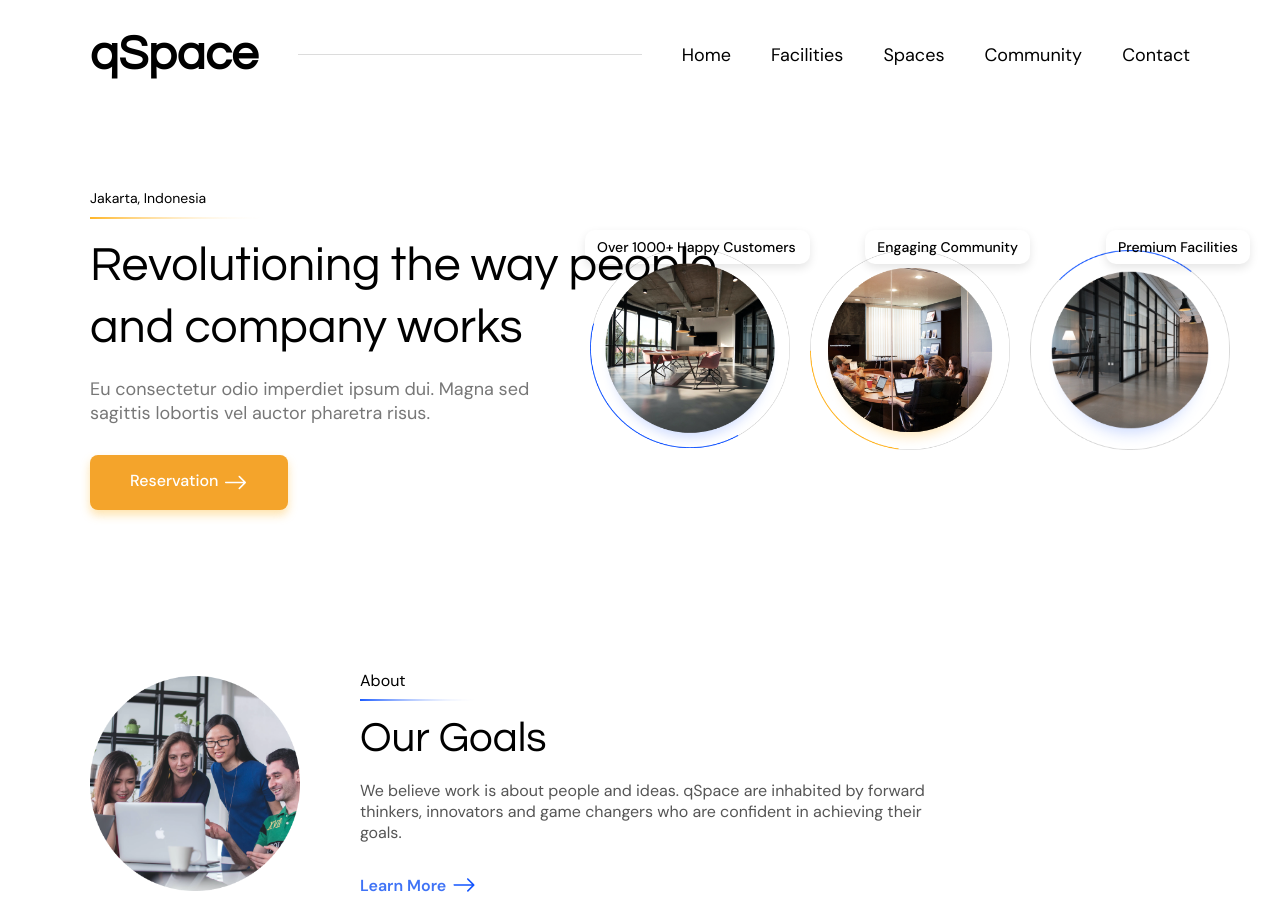
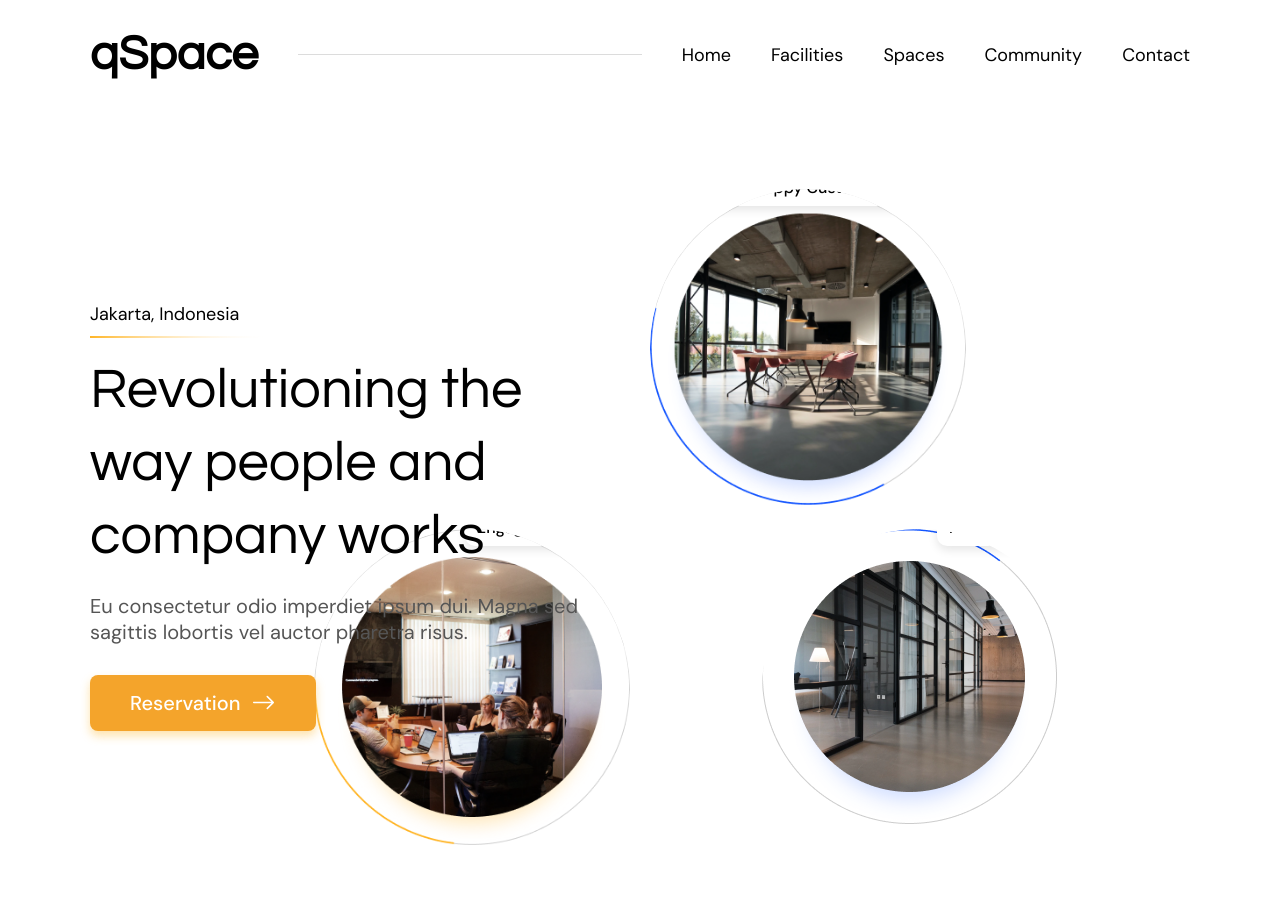
Before and after one commit to zhenyagrigoryan/Final_Html, a plain HTML site: page FINAL_HTML/index.html in a window 1280 px wide. Shown: the top 900 px of the page. Drawn offline with Linux system fonts and the light colour scheme.

Commit message:
Add files via upload

```diff
--- a/FINAL_HTML/index.html
+++ b/FINAL_HTML/index.html
@@ -39,21 +39,22 @@
       <button>Reservation <img src="./assets/Arrow1.png" alt=""></button>
     </div>
 
-    <div class="hero-images">
-      <div class="circle-img">
+    <div class="hero-img hero-img-1">
       <img src="./assets/Hero_Img _1.png" alt="Office">
       <div class="tag1">Over 1000+ Happy Customers</div>
     </div>
-      <div class="circle-img">
+
+    <div class="hero-img hero-img-2">
       <img src="./assets/Hero_Img_2.png" alt="Community">
       <div class="tag">Engaging Community</div>
     </div>
-      <div class="circle-img">
+
+    <div class="hero-img hero-img-3">
       <img src="./assets/Hero_Img_3.png" alt="Premium Facilities">
       <div class="tag">Premium Facilities</div>
     </div>
-    </div>
   </section>
+
 
   <section class="about-section">
     <div class="about-image">
--- a/FINAL_HTML/styles/main.scss
+++ b/FINAL_HTML/styles/main.scss
@@ -51,96 +51,111 @@
   }
 
   .hero {
-    display: flex;
-    justify-content: space-between;
+    display: grid;
+    grid-template-columns: repeat(10, 1fr);
+    grid-template-rows: repeat(6, 1fr);
+    gap: 20px;
     padding: 80px 90px;
-    align-items: center;
-
+    position: relative;
+    background-color: $white;
 
     .hero-text {
+      grid-column: 1 / 6;
+      grid-row: 2 / 6;
+      z-index: 2;
       max-width: 500px;
-  }
 
-  .hero-text h4 {
-    font-size: 14px;
+      h4 {
+        font-size: 18px;
         color: $black-color;
         font-family: $main-font;
         margin-bottom: 10px;
       }
 
-  .hero-text h1 {
-    width: 689px;
-    height: 122px;
-    font-size: 48px;
+      h1 {
+        font-size: 56px;
         font-family: $logo_h_font;
         margin-bottom: 20px;
         line-height: 1.3;
       }
 
-  .hero-text p {
-    font-size: 18px;
-    color: #777;
+      p {
+        font-size: 20px;
+        color: $text;
         font-family: $main-font;
         margin-bottom: 30px;
       }
 
-  .hero-text button {
+      button {
         background-color: $bg-color;
         border: none;
         padding: 15px 40px;
-    font-size: 16px;
-    font-weight: bold;
-    color: #fff;
+        font-size: 20px;
+        color: $white;
         border-radius: 8px;
         cursor: pointer;
         font-family: $main-font;
         font-weight: 500;
         box-shadow: 0 5px 10px rgba(252, 185, 51, 0.4);
+        display: flex;
+        align-items: center;
+        gap: 10px;
+      }
     }
 
-  .hero-images {
-    display: flex;
-    gap: 20px;
-    align-items: center;
-  }
-
-  .hero-images .circle-img {
-    width: 200px;
-    height: 200px;
+    .hero-img {
       position: relative;
-  }
-
-  .hero-images .circle-img img {
+      border-radius: 50%;
+      overflow: hidden;
       width: 100%;
       height: 100%;
-    object-fit: cover;
-  }
 
-  .hero-images .tag {
+      // img {
+      //   width: 100%;
+      //   height: 100%;
+      //   object-fit: cover;
+      // }
+
+      .tag,.tag1 {
         position: absolute;
+        background-color: $white;
         font-family: $main-font;
         padding: 8px 12px;
         border-radius: 10px;
-    font-size: 14px;
+        font-size: 16px;
         font-weight: 500;
         box-shadow: 0 4px 10px rgba(0,0,0,0.1);
-    top: -20px;
-    right: -20px;
       }
-  .hero-images .tag1 {
-    position: absolute;
-    width: 225px;
-    font-family: $main-font;
-    padding: 8px 12px;
-    border-radius: 10px;
-    font-size: 14px;
-    font-weight: 500;
-    box-shadow: 0 4px 10px rgba(0,0,0,0.1);
+
+      .tag {
         top: -20px;
         right: -20px;
       }
 
+      .tag1 {
+        top: -20px;
+        left: 0;
+        width: 255px;
       }
+    }
+
+
+    .hero-img-1 {
+      grid-column: 6 / 9;
+      grid-row: 1 / 4;
+    }
+
+    .hero-img-2 {
+      grid-column: 3 / 6;
+      grid-row: 4 / 7;
+    }
+
+    .hero-img-3 {
+      grid-column: 7 / 10;
+      grid-row: 4 / 7;
+    }
+  }
+
 
 .about-section {
   display: flex;
@@ -149,55 +164,54 @@
   padding: 80px 90px;
   background-color: $white;
   gap: 60px;
+  flex-wrap: wrap;
 
 
-    }
-
 .about-content {
+  flex: 1 1 40%;
   max-width: 580px;
-      margin-right: 250px;;
 
   .section-tag {
-        font-size: 16px;
+    font-size: 20px;
     font-family: $main-font;
     color: $black-color;
     margin-bottom: 8px;
-        position: relative;
-
   }
 
   .section-title {
-        font-size: 42px;
+    font-size: 64px;
     font-family: $logo_h_font;
     margin-bottom: 20px;
     color: $black-color;
   }
 
   .section-description {
-        font-size: 16px;
+    font-size: 20px;
     font-family: $main-font;
     color: $text;
     margin-bottom: 30px;
   }
 
   .learn-more {
-        font-size: 16px;
+    font-size: 24px;
     color: $btn-text-clr;
     font-weight: 600;
-        font-family:$main-font ;
+    font-family: $main-font;
     text-decoration: none;
     display: inline-flex;
     align-items: center;
     gap: 6px;
     transition: all 0.3s ease;
-
+    img{
+      margin-top: 5px;
+    }
     &:hover {
       gap: 10px;
       text-decoration: underline;
     }
   }
 }
-
+}
 .facilities-section {
 padding: 80px 90px;
 text-align: center;
```
Also changed, not shown: FINAL_HTML/styles/main.css, 1 other file. Lines whose indentation alone changed are shown as unchanged.
